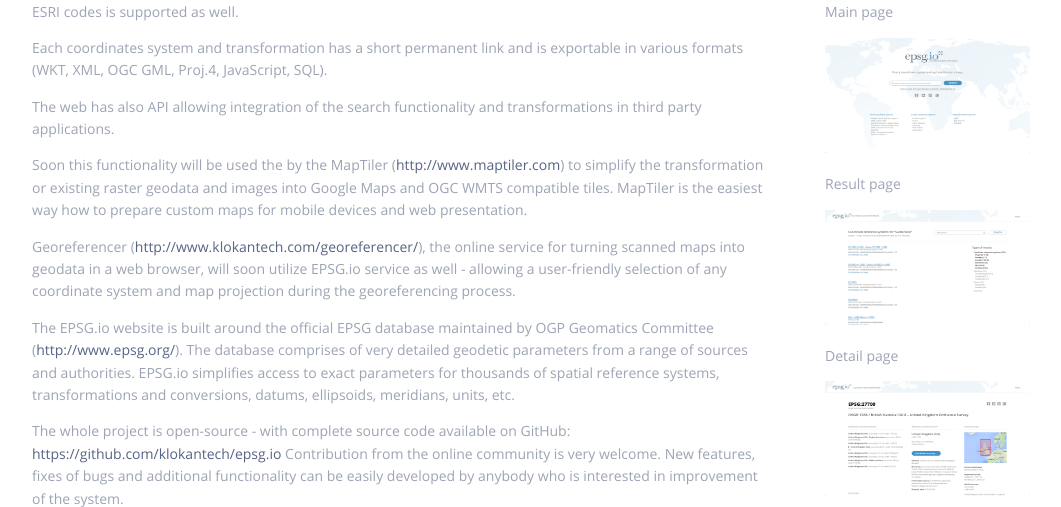
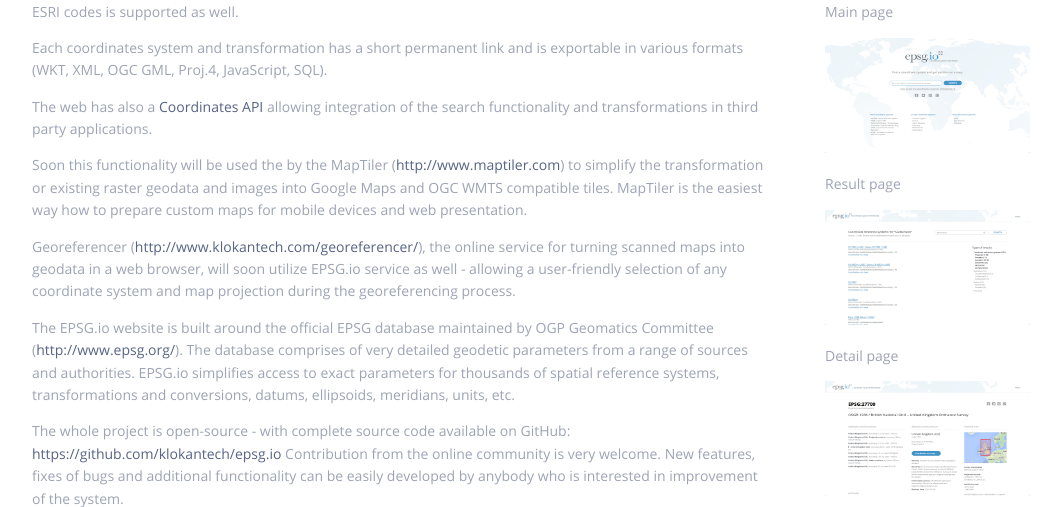
Before and after one commit to maptiler/epsg.io, a Flask app: page /about in a window 1280 px wide. Shown: the part 386-893 px from the top of the page, without its empty margins (111-1172 px from the left). Run offline with Flask 2, Linux system fonts and the light colour scheme.

Commit message:
Add link to the Coordinates API

```diff
--- a/templates/about.html
+++ b/templates/about.html
@@ -23,7 +23,7 @@
 					Each coordinates system and transformation has a short permanent link and is exportable in various formats (WKT, XML, OGC GML, Proj.4, JavaScript, SQL).
 				</p>
 				<p>
-					The web has also API allowing integration of the search functionality and transformations in third party applications.
+					The web has also a <a href="https://docs.maptiler.com/cloud/api/coordinates/">Coordinates API</a> allowing integration of the search functionality and transformations in third party applications.
 				</p>
 				<p>
 					Soon this functionality will be used the by the MapTiler (<a href="//www.maptiler.com">http://www.maptiler.com</a>) to simplify the transformation or existing raster geodata and images into Google Maps and OGC WMTS compatible tiles. MapTiler is the easiest way how to prepare custom maps for mobile devices and web presentation.
```
